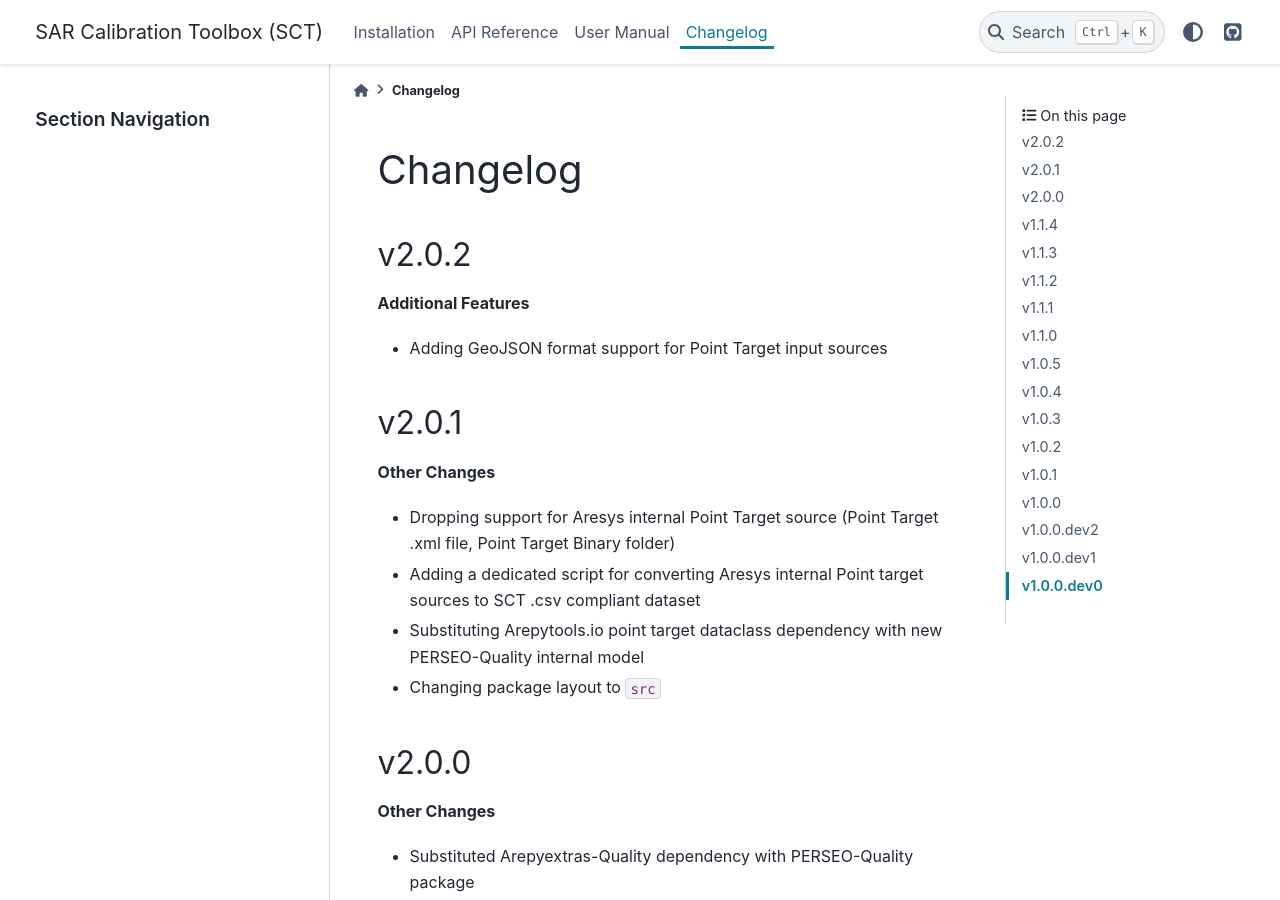
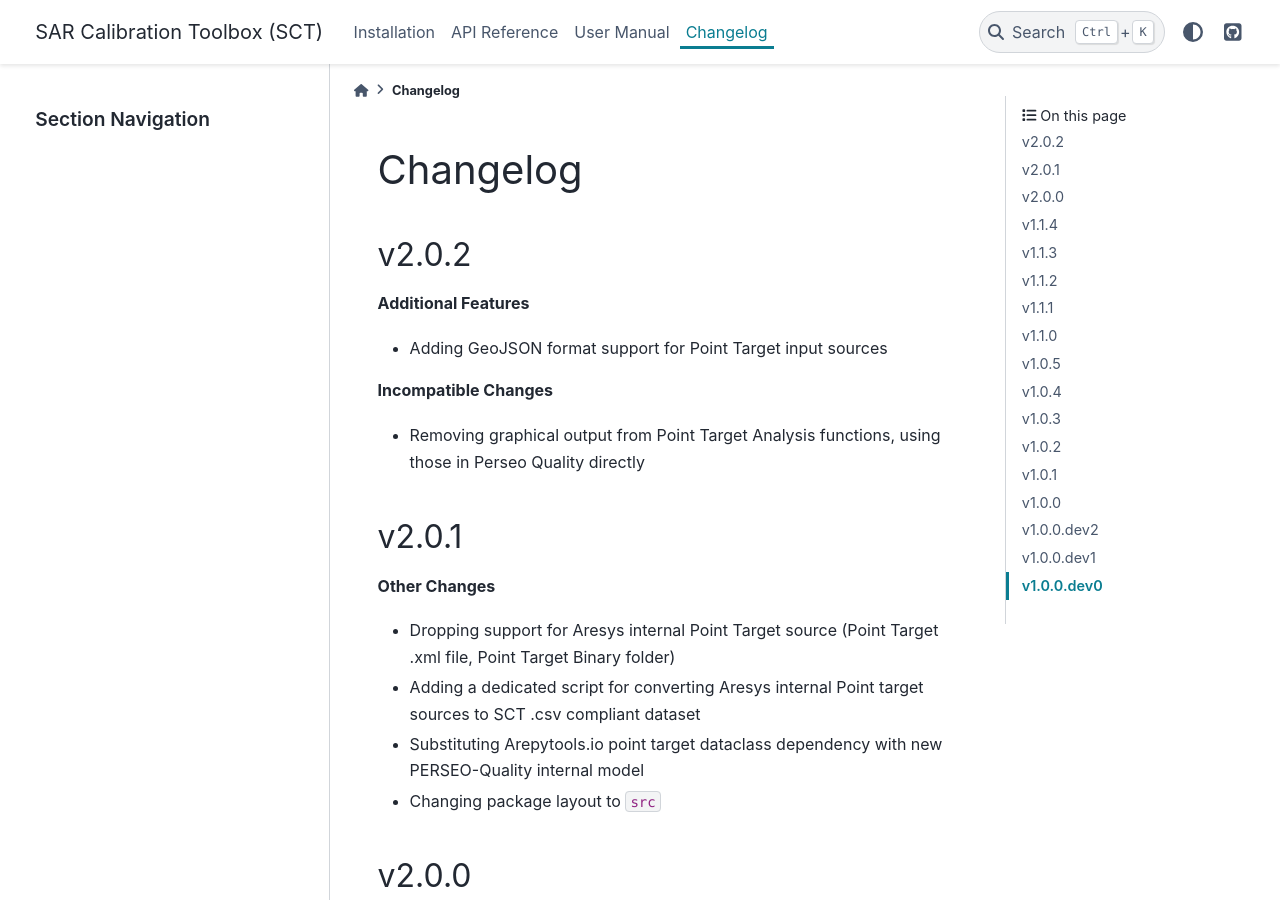
Before and after one commit to aresys-srl/sct, a Sphinx documentation site: the page built from docs/source/changelog.rst, in a window 1280 px wide and 900 px high. Built offline with Sphinx 7.4.7 and the PyData theme 0.15.4, drawn with Linux system fonts in a browser that asks for light colours.

```diff
--- a/docs/source/changelog.rst
+++ b/docs/source/changelog.rst
@@ -7,6 +7,10 @@ v2.0.2
 **Additional Features**
 
 - Adding GeoJSON format support for Point Target input sources
+
+**Incompatible Changes**
+
+- Removing graphical output from Point Target Analysis functions, using those in Perseo Quality directly
 
 v2.0.1
 ------
--- a/docs/source/reference/api/analyses.rst
+++ b/docs/source/reference/api/analyses.rst
@@ -10,5 +10,3 @@ Analyses Module
 .. automodule:: sct.analyses.spectral_analysis
 
 .. automodule:: sct.analyses.ambiguity_ratio_analysis
-
-.. automodule:: sct.analyses.graphical_output
--- a/src/sct/__init__.py
+++ b/src/sct/__init__.py
@@ -16,4 +16,4 @@ csv_template = res.files(res_folder).joinpath("calibration_targets_external_sour
 
 sct_discovered_plugins = {name: import_module(name) for _, name, _ in pkgutil.iter_modules() if name.startswith("sct_")}
 
-__version__ = "2.0.1"
+__version__ = "2.0.2"
```
